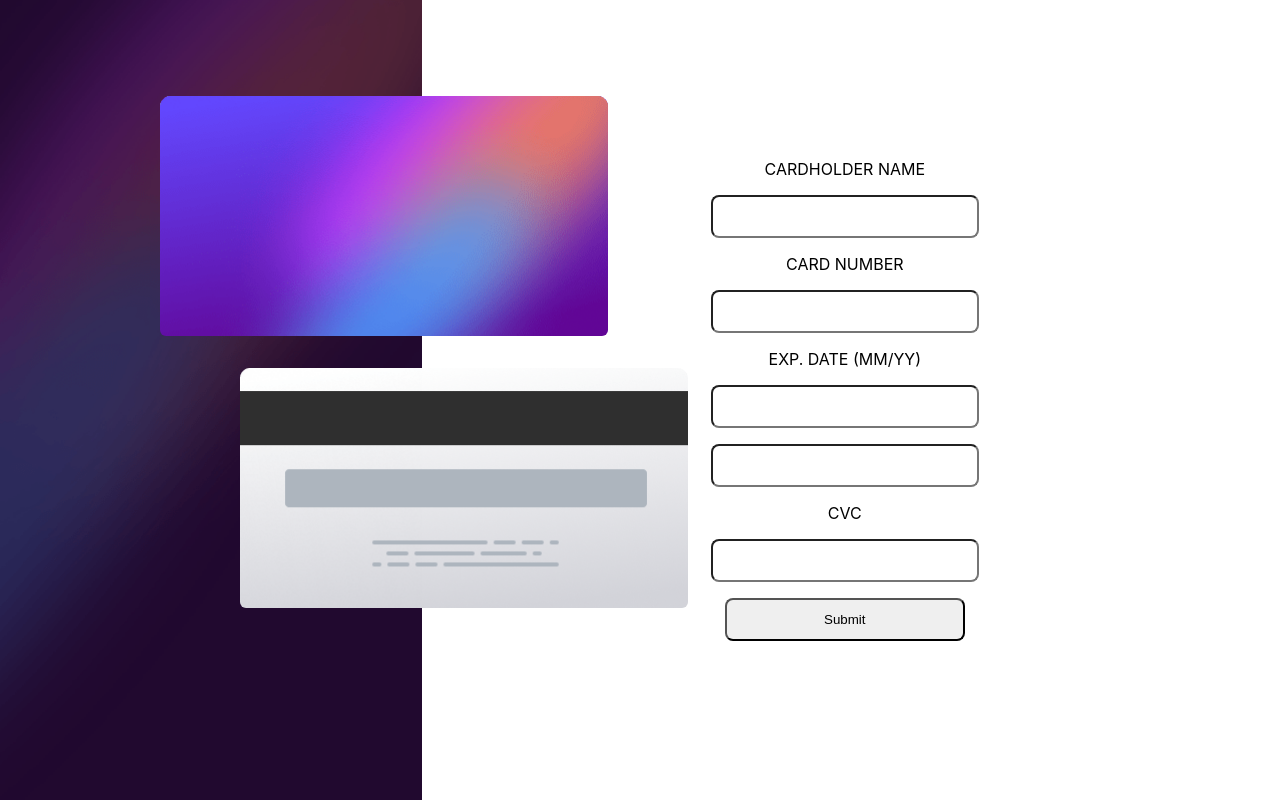
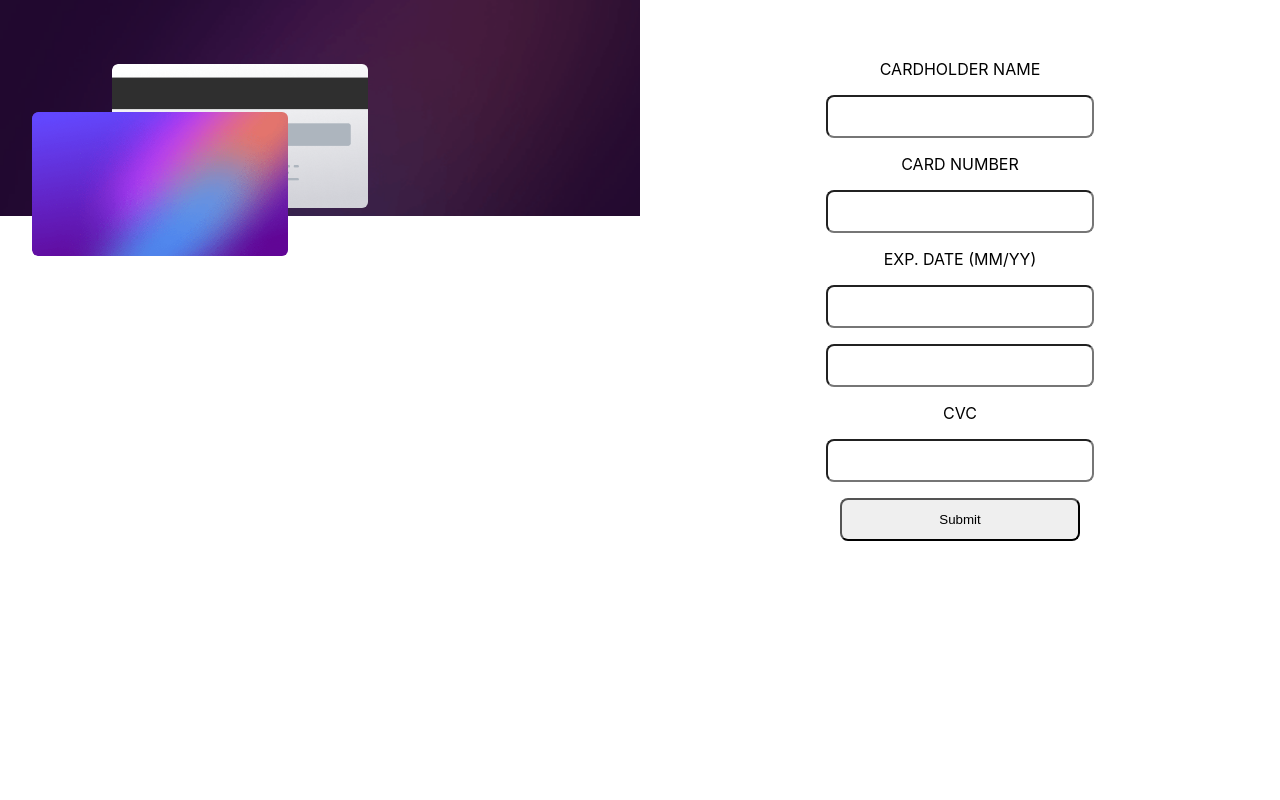
Before and after one commit to ro-nin/interactive-card-details, a React (Create React App) app: page / in a window 1280 px wide. Built offline with nearby package versions, Linux system fonts and the light colour scheme.

Commit message:
better card layout

```diff
--- a/src/App.css
+++ b/src/App.css
@@ -1,6 +1,6 @@
 :root {
   --gradientPrimary: linear-gradient(hsl(249, 99%, 64%), hsl(278, 94%, 30%));
-  --smallScreenThreshold: 600px;
+  --smallScreenThreshold: 1300px;
 }
 
 .App {
@@ -13,41 +13,41 @@
   flex-direction: row;
 }
 
-/* On screens that are 600px or less, set the background color to olive */
-@media screen and (max-width: 600px) {
+//TODO add a middle breakpoint
+
+/* On screens that are 1300px or less, set the background color to olive */
+@media screen and (max-width: 1300px) {
   .content {
     flex-direction: column;
   }
 }
 
-.cardsPreviewContainer {
+.cardFrontShift {
+  top: 4em;
   position: absolute;
-  top: auto;
+  left: 10em;
+  margin: 2rem 0;
 }
 
-.cardFrontShift {
-  top: 4em;
-  position: relative;
-  left: 10em;
-}
-
-@media screen and (max-width: 600px) {
+@media screen and (max-width: 1300px) {
   .cardFrontShift {
-    top: 0em;
-    left: 7em;
+    left: 2em;
+    top: 5em;
+    z-index:50
   }
 }
 
 .cardBackShift {
-  top: 4em;
-  position: relative;
+  top: 20em;
+  margin: 2rem 0;
   left: 15em;
+  position: absolute;
 }
 
-@media screen and (max-width: 600px) {
+@media screen and (max-width: 1300px) {
   .cardBackShift {
-    top: 0em;
-    left: 4em;
+    left: 7em;
+    top: 2em;
   }
 }
 
@@ -58,13 +58,14 @@
   background-size: cover;
 }
 
-/* On screens that are 600px or less, set the background color to olive */
-@media screen and (max-width: 600px) {
+/* On screens that are 1300px or less, set the background color to olive */
+@media screen and (max-width: 1300px) {
   .gradientContainer {
-    height: 45%;
+    height: 25vh;
     width: 100vw;
     background-image: url("/public/images/bg-main-mobile.png");
     background-size: cover;
+    padding-bottom: 1rem;
   }
 }
 
@@ -77,9 +78,10 @@
   height: 100%;
 }
 
-@media screen and (max-width: 600px) {
+@media screen and (max-width: 1300px) {
   .formContainer {
     width: 100vw;
+    height: 75vh;
   }
 }
 
--- a/src/App.tsx
+++ b/src/App.tsx
@@ -40,12 +40,12 @@ function App() {
           <form onSubmit={handleSubmit(onSubmit)}>
 
             <label>CARDHOLDER NAME</label>
+            <input defaultValue="" {...register("cardHolderName", { required: true })} />
             {errors.cardHolderName && <span>Error: name</span>}
-            <input defaultValue="" {...register("cardHolderName", { required: true })} />
 
             <label>CARD NUMBER</label>
+            <input {...register("cardNumber", { required: true })} />
             {errors.cardNumber && <span>Error: cardNumber</span>}
-            <input {...register("cardNumber", { required: true })} />
 
             <label>EXP. DATE (MM/YY)</label>
             <input {...register("expMM", { required: true, maxLength: 2, min: 1, max: 12 })} />
@@ -55,9 +55,8 @@ function App() {
             {errors.expYY && <span>exp year</span>}
 
             <label>CVC</label>
+            <input type={"number"} {...register("cvc", { required: true, maxLength: 3, min: 1, max: 999 })} />
             {errors.cvc && <span>CVC</span>}
-
-            <input type={"number"} {...register("cvc", { required: true, maxLength: 3, min: 1, max: 999 })} />
 
             <input className='confirmButton' type="submit" />
           </form>
--- a/src/Components/Card.css
+++ b/src/Components/Card.css
@@ -2,14 +2,14 @@
   width: 28rem;
   height: 15rem;
   border-radius: 6px;
-  margin: 2rem 0;
 }
 
-/* On screens that are 600px or less, set the background color to olive */
-@media screen and (max-width: 600px) {
+/* On screens that are 1300px or less, set the background color to olive */
+@media screen and (max-width: 1300px) {
   .card {
     width: 16rem;
-    height: 7.5rem;
+    height: 9rem;
+
   }
 }
 
@@ -19,7 +19,7 @@
   background-size: cover;
 }
 
-@media screen and (max-width: 600px) {
+@media screen and (max-width: 1300px) {
   .cardFront {
     order: 2;
   }
@@ -35,7 +35,7 @@
   background-image: url("/public/images/bg-card-back.png");
 }
 
-@media screen and (max-width: 600px) {
+@media screen and (max-width: 1300px) {
   .back {
     order: 1;
   }
```
